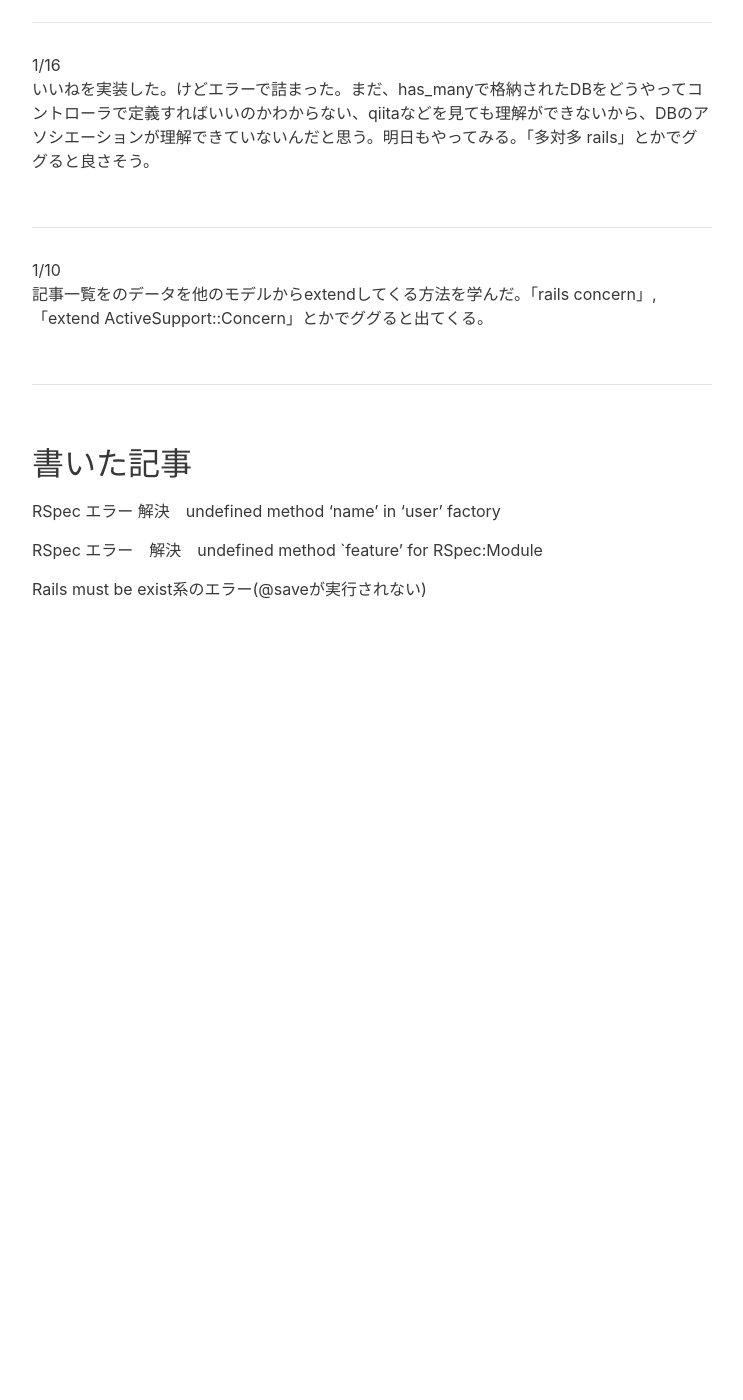
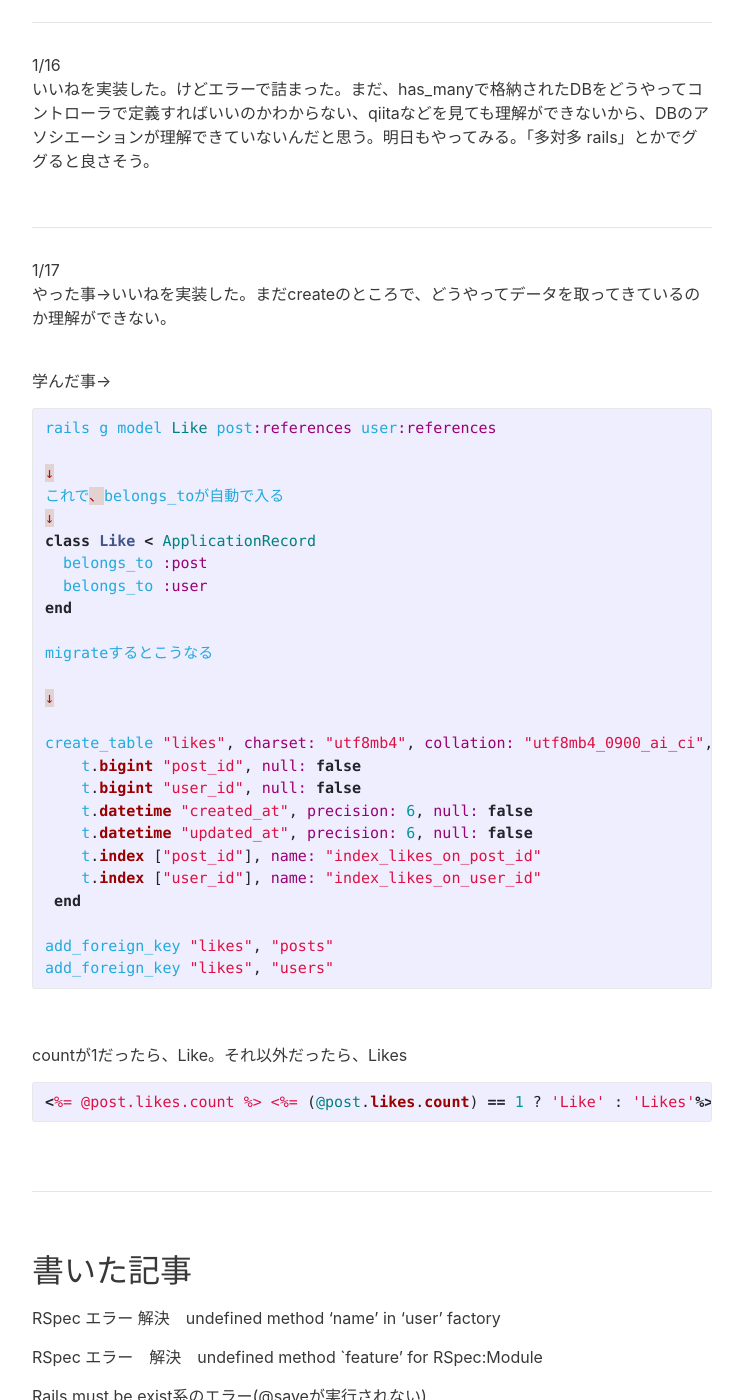
Before and after one commit to kazblog/kazblog.github.io, a Jekyll site: the page built from _posts/weekly-update/2021-01-17-hello.md, in a window 1280 px wide and 1400 px high, scrolled down 2779 px. Shown: the whole window, without its empty margins (268-1011 px from the left). Built offline with Jekyll 4.4.1, drawn with Linux system fonts in a browser that asks for light colours; nearby versions of some CDN libraries; before the commit the page ends 3440 px from its top, so only the background shows below that.

Commit message:
Update 2021-01-17-hello.md

````diff
--- a/_posts/weekly-update/2021-01-17-hello.md
+++ b/_posts/weekly-update/2021-01-17-hello.md
@@ -80,7 +80,47 @@ gem　追加後
 <hr>
 1/16<br>いいねを実装した。けどエラーで詰まった。まだ、has_manyで格納されたDBをどうやってコントローラで定義すればいいのかわからない、qiitaなどを見ても理解ができないから、DBのアソシエーションが理解できていないんだと思う。明日もやってみる。「多対多 rails」とかでググると良さそう。<br><br>
 <hr>
-1/10<br>記事一覧をのデータを他のモデルからextendしてくる方法を学んだ。「rails concern」, 「extend ActiveSupport::Concern」とかでググると出てくる。<br><br>
+1/17<br>やった事→いいねを実装した。まだcreateのところで、どうやってデータを取ってきているのか理解ができない。
+
+<br>学んだ事→
+
+```ruby
+rails g model Like post:references user:references
+
+↓
+これで、belongs_toが自動で入る
+↓
+class Like < ApplicationRecord
+  belongs_to :post
+  belongs_to :user
+end
+
+migrateするとこうなる
+
+↓
+
+create_table "likes", charset: "utf8mb4", collation: "utf8mb4_0900_ai_ci", force: :cascade do |t|
+    t.bigint "post_id", null: false
+    t.bigint "user_id", null: false
+    t.datetime "created_at", precision: 6, null: false
+    t.datetime "updated_at", precision: 6, null: false
+    t.index ["post_id"], name: "index_likes_on_post_id"
+    t.index ["user_id"], name: "index_likes_on_user_id"
+ end
+
+add_foreign_key "likes", "posts"
+add_foreign_key "likes", "users"
+```
+
+<br>
+
+
+countが1だったら、Like。それ以外だったら、Likes
+```ruby
+<%= @post.likes.count %> <%= (@post.likes.count) == 1 ? 'Like' : 'Likes'%>
+```
+
+<br>
 <hr>
 
 
````
